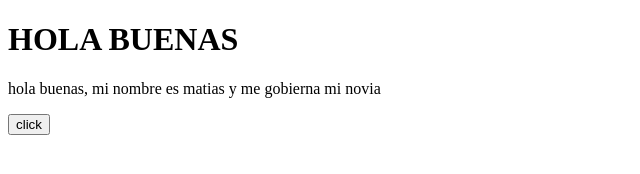
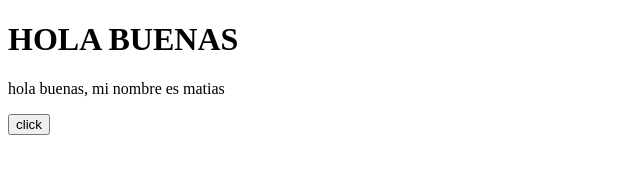
Before and after one commit to matiascanario4-cell/FIRST-REPOSITORIO, a plain HTML site: page index.html in a window 1280 px wide. Shown: the whole page, without its empty margins (0-640 px from the left). Drawn offline with Linux system fonts and the light colour scheme.

Commit message:
maticambio

```diff
--- a/index.html
+++ b/index.html
@@ -7,7 +7,7 @@
 </head>
 <body>
     <h1>HOLA BUENAS</h1>
-    <p>hola buenas, mi nombre es matias y me gobierna mi novia</p>
+    <p>hola buenas, mi nombre es matias</p>
     <button>click</button>
 </body>
 </html>
```
